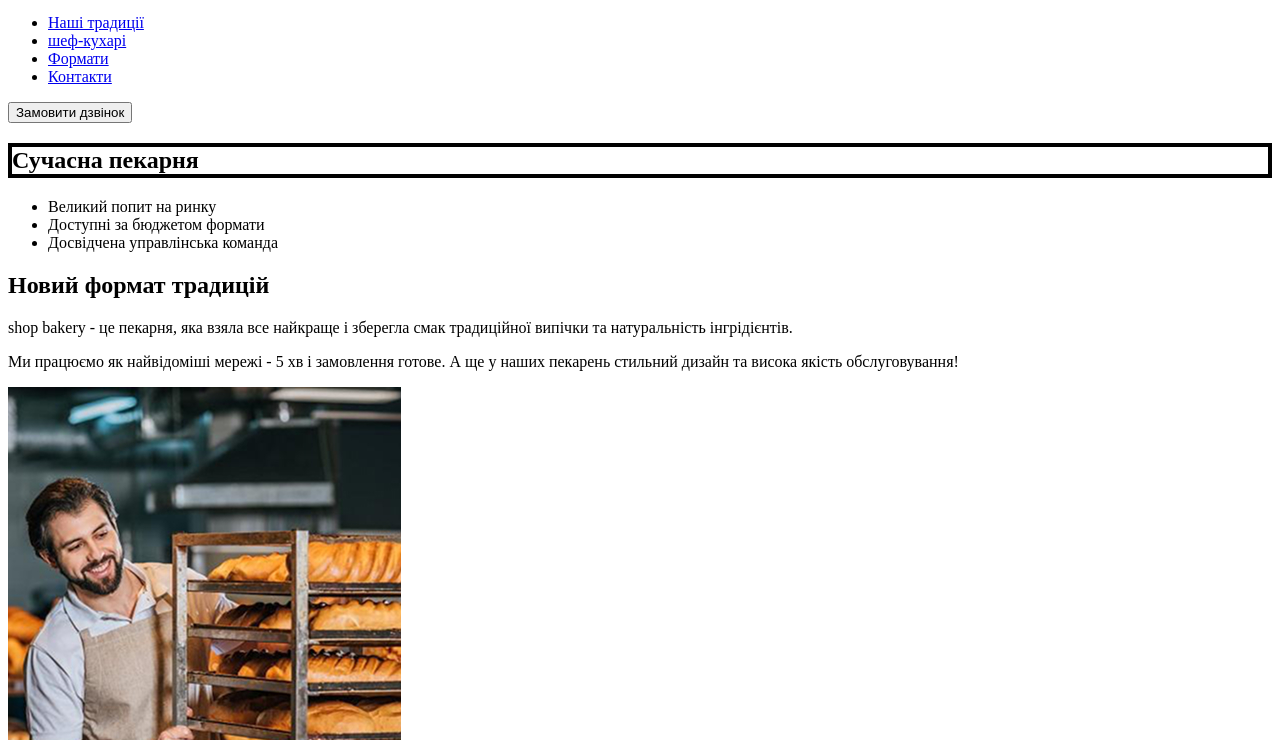
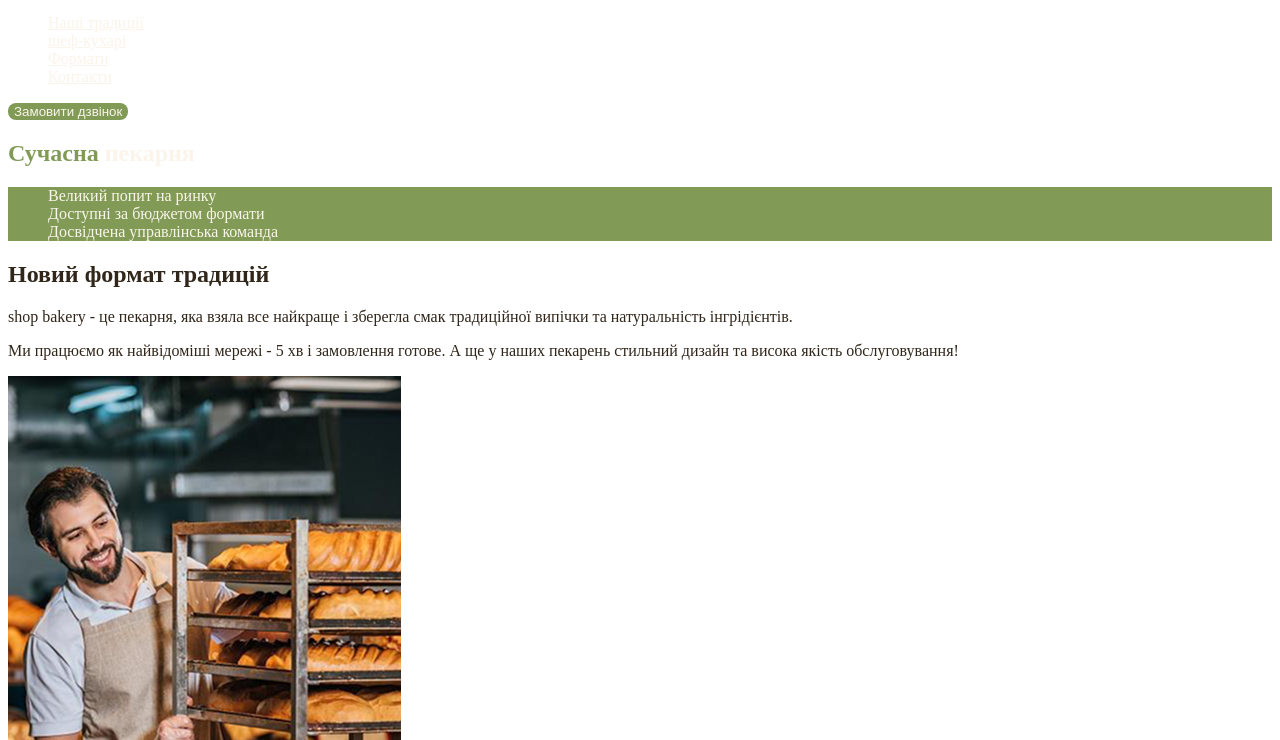
Before and after one commit to bunnyDiZi/genius, a plain HTML site: page index.html in a window 1280 px wide. Shown: the part 60-800 px from the top of the page. Drawn offline with Linux system fonts and the light colour scheme.

Commit message:
add styles.css

```diff
--- a/css/styles.css
+++ b/css/styles.css
@@ -1,3 +1,57 @@
-.main-title {
-    border: 4px solid black;
-}
+ :root {
+    --color-primary-dark: #31261A;
+    --color-primary-light: #FAF4EA;
+    --color-brand-light: #819B57;
+    --color-brand-dark: #465929;
+ }
+
+ /* base */
+
+ body {
+    color: var(--color-primary-dark);
+ }
+  ul {
+    list-style-type: none;
+  }
+
+  /* button */
+  .button {
+    color: var(--color-primary-light);
+      border: 2px soli: var(--color-brand-light);
+      background-color: var(--color-brand-light);
+      border-radius: 8px;
+      cursor: pointer;
+  }
+
+  .button:hover {
+    color: var(--color-brand-light) ;
+    background-color: transparent;
+  }
+
+/* link */
+  .link {
+    color: var(--color-primary-light);
+  }
+
+  .link:hover {
+    color: var(---color-brand-light);
+  }
+
+/* hero section */
+    .hero-title {
+        color: var(--color-primary-light);
+    }
+
+    .hero-title .accent {
+        color: var(--color-brand-light);
+    }
+
+    /* adventages section */
+    .adventages-list {
+        color: var(--color-primary-light);
+        background-color: var(--color-brand-light);
+    }
+
+    .section-title .accent {
+        color: var(--color-brand-dark);
+    }
--- a/index.html
+++ b/index.html
@@ -14,25 +14,25 @@
             <img src="./img/logo.svg" alt="Логотип сучасної пекарні">
         </a>
      <ul>
-        <li><a href="#tradition-section">Наші традиції</a></li>
-        <li><a href="#cookers-section">шеф-кухарі</a></li>
-        <li><a href="#formats-section">Формати</a></li>
-        <li><a href="#contacts-section">Контакти</a></li>
+        <li><a class="link" href="#tradition-section">Наші традиції</a></li>
+        <li><a class="link" href="#cookers-section">шеф-кухарі</a></li>
+        <li><a class="link" href="#formats-section">Формати</a></li>
+        <li><a class="link" href="#contacts-section">Контакти</a></li>
      </ul>
   </nav>
-<button class="batton-main" type="button">Замовити дзвінок</button>
+<button class="button" type="button">Замовити дзвінок</button>
  </header>
  <main>
 <section>
-    <h1 class="main-title">Сучасна пекарня</h1>
+    <h1 class="hero-title"><span class="accent">Сучасна</span> пекарня</h1>
 </section>
 <section id="tradition-section">
-    <ul>
+    <ul class="adventages-list">
         <li>Великий попит на ринку</li>
         <li>Доступні за бюджетом формати</li>
         <li>Досвідчена управлінська команда</li>
     </ul>
-    <h2>Новий формат традицій</h2>
+    <h2 class="section-title">Новий формат традицій</h2>
     <p>
         <span>shop bakery</span> - це пекарня, яка взяла все найкраще і зберегла смак традиційної випічки та натуральність інгрідієнтів.
     </p>
@@ -43,7 +43,9 @@
     <img src="./img/baker-man.jpg" alt="baker-man">
 </section>
 <section id="cookers-section">
-    <h2>Наші шеф-кухарі</h2>
+    <h2 class="section-title">
+        Наші найкращі <span class="accent">шеф-кухарі</span>
+    </h2>
     <ul>
         <li>
             <article>
@@ -67,7 +69,7 @@
     </ul>
 </section>
 <section id="formats-section">
-    <h2>Формати</h2>
+    <h2 class="section-title">Формати</h2>
  <ul>
     <li>
         <article>
@@ -87,7 +89,7 @@
 </ul>
 </section>
 <section id="contacts-section">
-    <h2>Приєднуйся до мережі пекарень</h2>
+    <h2 class="section-title">Приєднуйся до мережі пекарень</h2>
     <iframe
         src="https://www.google.com/maps/embed?pb=!1m18!1m12!1m3!1d2588.4710448087803!2d25.598674399999997!3d49.5511347!2m3!1f0!2f0!3f0!3m2!1i1024!2i768!4f13.1!3m3!1m2!1s0x473036b2e61fc1cd%3A0x564343188bad487a!2z0LLRg9C70LjRhtGPINCg0YPRgdGM0LrQsCwgNTQsINCi0LXRgNC90L7Qv9GW0LvRjCwg0KLQtdGA0L3QvtC_0ZbQu9GM0YHRjNC60LAg0L7QsdC70LDRgdGC0YwsIDQ2MDAy!5e0!3m2!1suk!2sua!4v1740519461949!5m2!1suk!2sua"
         width="603" height="595"  allowfullscreen="" loading="lazy"
```
